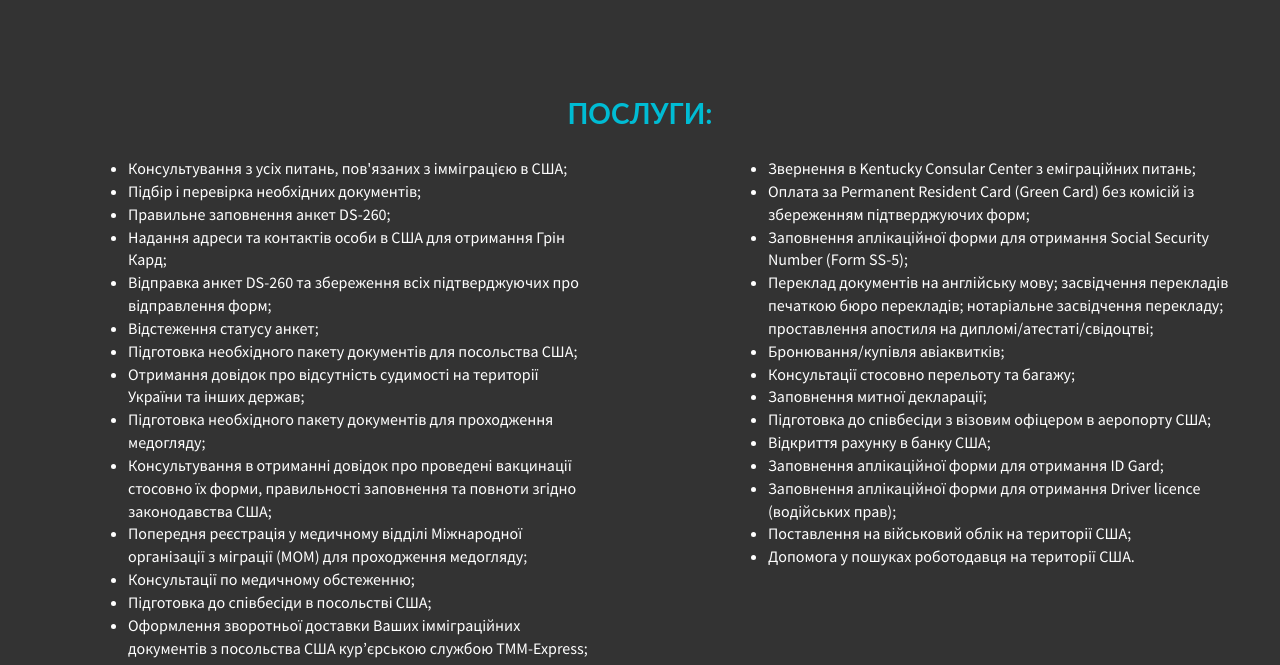
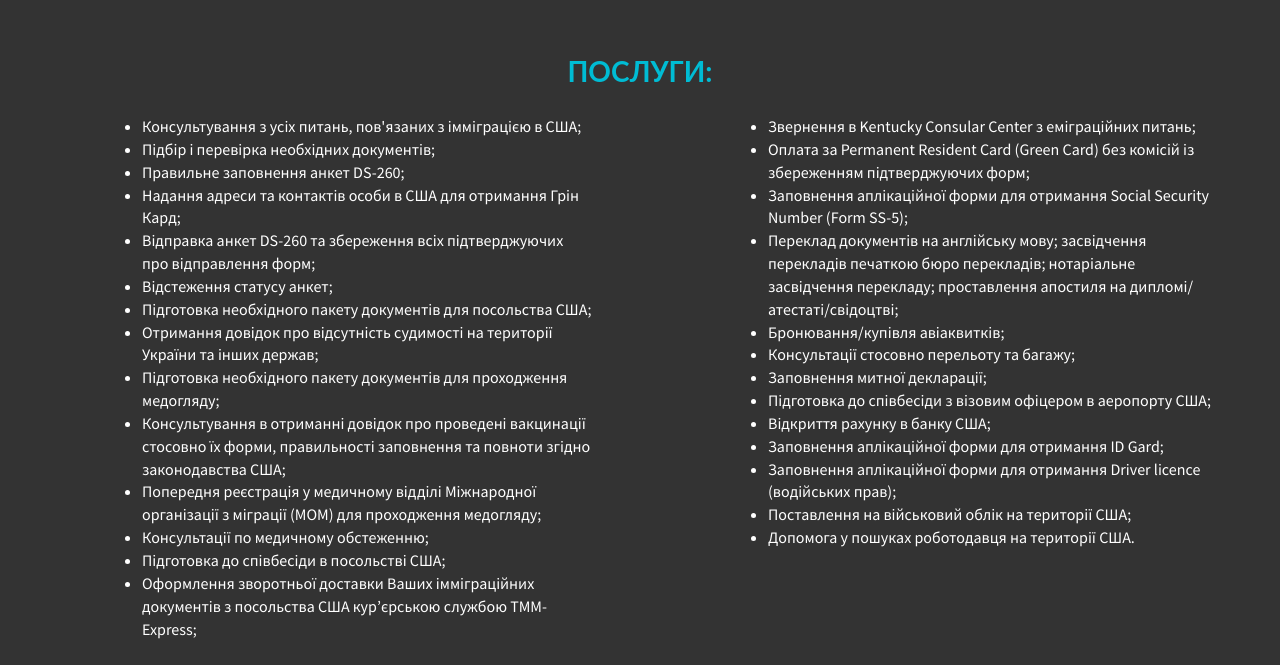
Before and after one commit to vitaliityrol/winners-green-card, a website: page index.html in a window 1280 px wide. Shown: the part 755-1420 px from the top of the page. Drawn offline with Linux system fonts and the light colour scheme.

Commit message:
Fixed contact css version2.

```diff
--- a/css/style.css
+++ b/css/style.css
@@ -587,7 +587,7 @@ font-weight: 400;
 .services,.portfolio,.w3-event,.contact,.team,.subscribe, .about {
         background-color: #333333;
     margin-top: 2px;
-    padding: 7em 0em;
+    padding: 4em 1em;
 }
 .contactV,{
         background-color: #333333;
```
